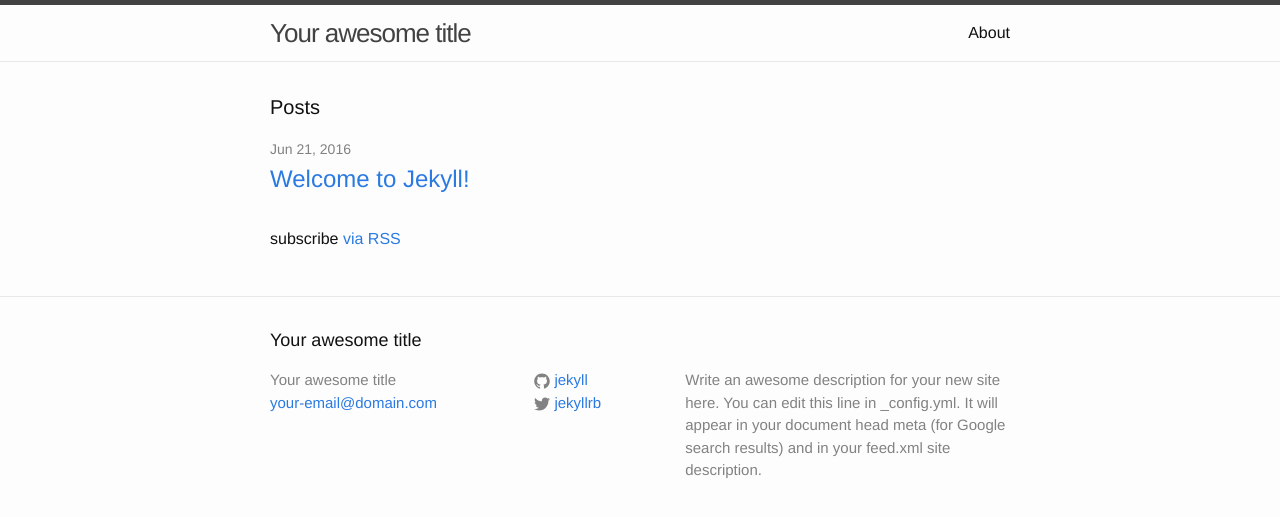
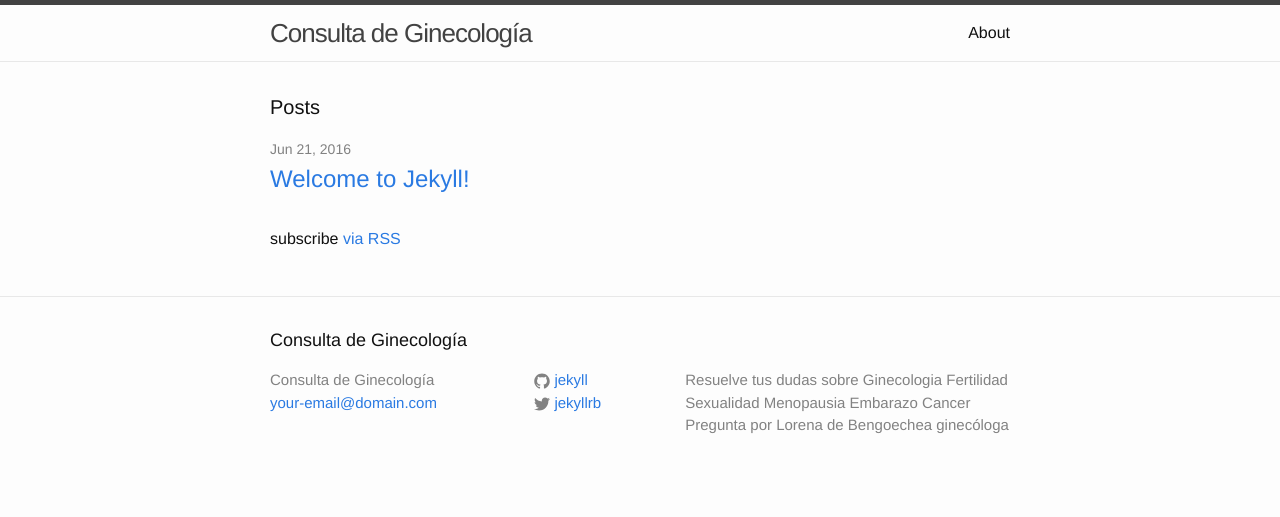
Before and after one commit to Llorvk/Llorvk.github.io, a Jekyll site: the page built from index.html, in a window 1280 px wide. Shown: the top 517 px of the page. Built offline with Jekyll 4.4.1, drawn with Linux system fonts in a browser that asks for light colours.

Commit message:
Update _config.yml

```diff
--- a/_config.yml
+++ b/_config.yml
@@ -6,12 +6,13 @@
 # 'jekyll serve'. If you change this file, please restart the server process.
 
 # Site settings
-title: Your awesome title
+
+title: Consulta de Ginecología
 email: your-email@domain.com
-description: > # this means to ignore newlines until "baseurl:"
-  Write an awesome description for your new site here. You can edit this
-  line in _config.yml. It will appear in your document head meta (for
-  Google search results) and in your feed.xml site description.
+description: > #
+  Resuelve tus dudas sobre Ginecologia Fertilidad Sexualidad
+  Menopausia Embarazo Cancer Pregunta
+  por Lorena de Bengoechea ginecóloga
 baseurl: "" # the subpath of your site, e.g. /blog
 url: "http://yourdomain.com" # the base hostname & protocol for your site
 twitter_username: jekyllrb
```
